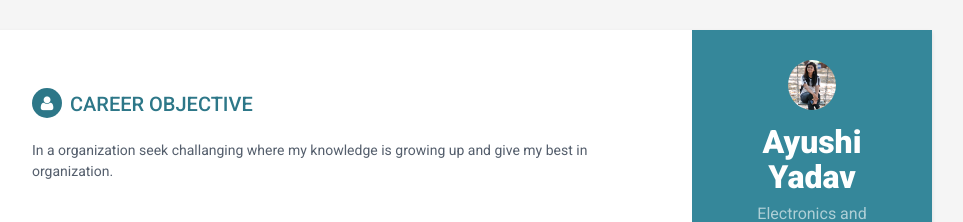
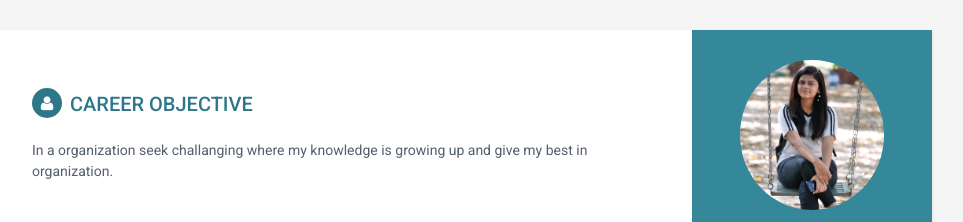
Before and after one commit to Ayushiyadav01/ayushiyadav01.github.io, a plain HTML site: page index.html in a window 1280 px wide. Shown: the top 222 px of the page, without its empty margins (188-1151 px from the left). Drawn offline with nearby package versions, Linux system fonts and the light colour scheme; files that its build step writes are made by us from their sources.

Commit message:
dp sizze change

```diff
--- a/index.html
+++ b/index.html
@@ -21,7 +21,7 @@
         <div class="sidebar-wrapper">
 
             <div class="profile-container">
-                <img class="profile img-circle" src="profile1.jpg" height="50" alt="profile pic">
+                <img class="profile img-circle" src="profile1.jpg" height="150" alt="profile pic">
                 <h1 class="name">Ayushi Yadav</h1>
                 <h3 class="tagline">Electronics and Communications Engineer</h3>
             </div>
```
